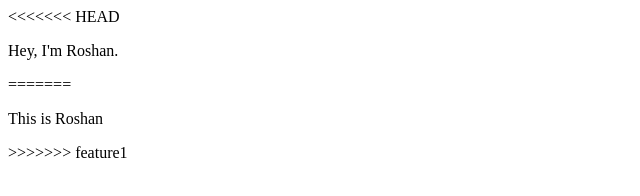
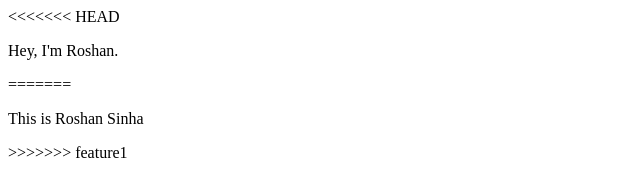
Before and after one commit to vamp-roshan/Local-Repo, a plain HTML site: page LocalRepo/Index.html in a window 1280 px wide. Shown: the full height of the page, 0-640 px from the left. Drawn offline with Linux system fonts and the light colour scheme.

Commit message:
modify index.html

```diff
--- a/LocalRepo/Index.html
+++ b/LocalRepo/Index.html
@@ -1,5 +1,5 @@
 <<<<<<< HEAD
 <p>Hey, I'm Roshan.</p>
 =======
-<p>This is Roshan</p>
+<p>This is Roshan Sinha</p>
 >>>>>>> feature1
```
